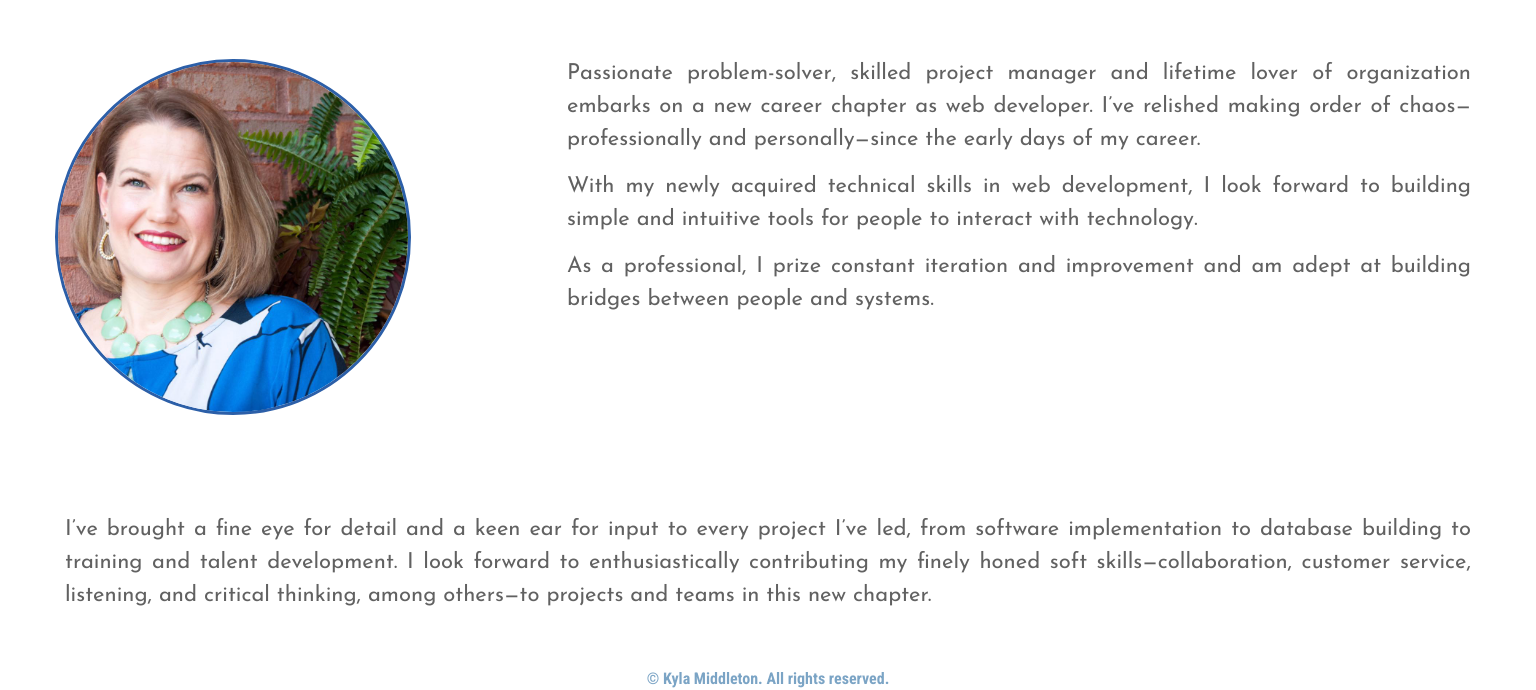
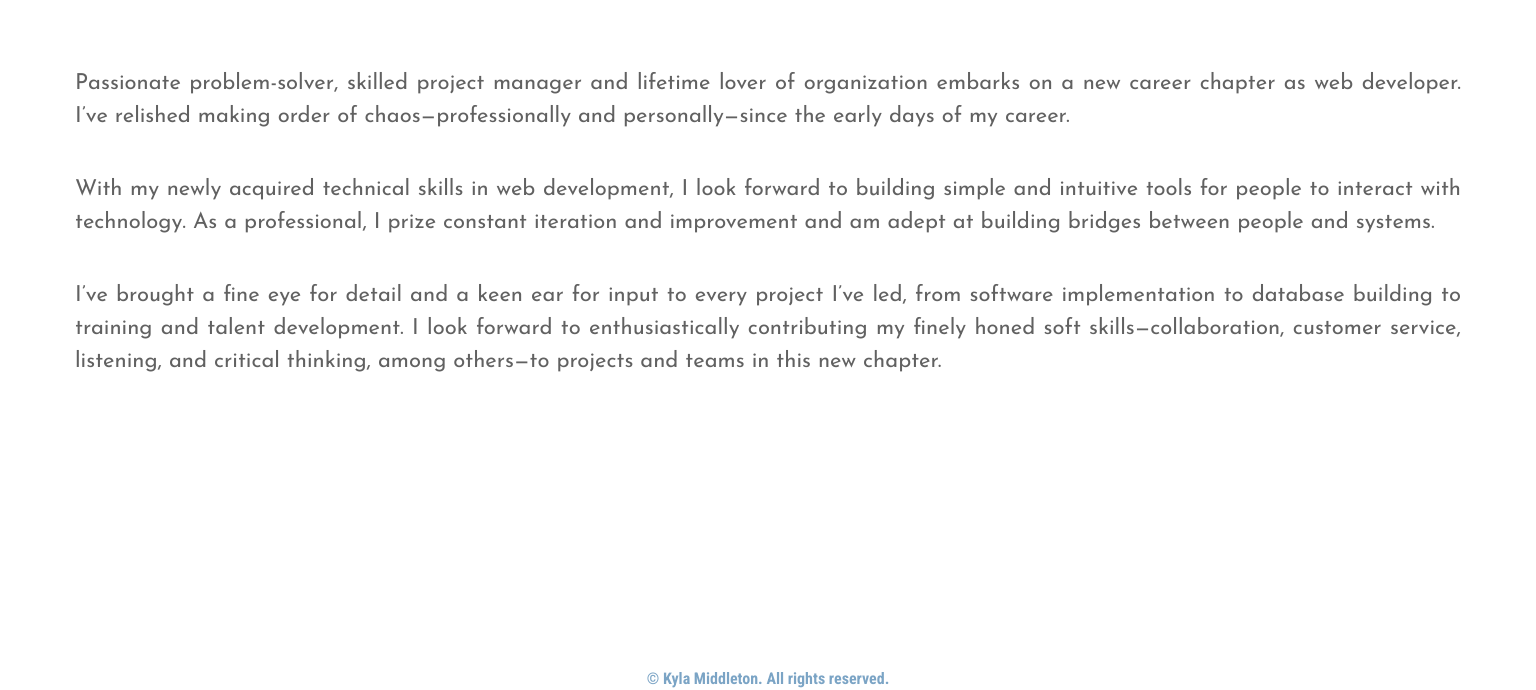
Before and after one commit to kymiddleton/kylamiddleton, a website: page about.html in a window 1536 px wide. Shown: the part 103-793 px from the top of the page. Drawn offline with Linux system fonts and the light colour scheme.

Commit message:
modified grid layout for about page

```diff
--- a/about.html
+++ b/about.html
@@ -37,16 +37,16 @@
         <div id="about">
             <div class="grid-container">
                 <div class="grid-item row1">
-                    <img src="./assets/Profile-Pic.jpg" alt="Profile Picture" class="ProfilePic" />
-                </div>
-                <div class="grid-item row2">
+                    <!-- <img src="./assets/Profile-Pic.jpg" alt="Profile Picture" class="ProfilePic" /> -->
                     <p> Passionate problem-solver, skilled project manager and lifetime lover of organization embarks
                         on a new career chapter as web developer. I’ve relished making order of chaos—professionally
                         and personally—since the early days of my career. </p>
-                    <p>With my newly acquired technical skills in web development, I look forward to building simple
-                        and intuitive tools for people to interact with technology.</p>
-                    <p>As a professional, I prize constant iteration and improvement and am adept at building bridges
-                       between people and systems.</p>
+                </div>
+                <div class="grid-item row2">
+                    <p> With my newly acquired technical skills in web development, I look forward to building simple
+                        and intuitive tools for people to interact with technology. As a professional, I prize constant
+                        iteration and improvement and am adept at building bridges
+                        between people and systems.</p>
                 </div>
                 <div class="grid-item row3">
                     <p> I’ve brought a fine eye for detail and a keen ear for input to
--- a/styles/about.css
+++ b/styles/about.css
@@ -75,18 +75,18 @@ a {
 
 .row1 {
     /* height: 193px; */
-    height: 124px;
+    /* height: 124px; */
 }
 
 .row2 {
     /* height: 160px; */
     /* height: 245px; */
-    height: 290px;
+    /* height: 290px; */
 }
 
 .row3 {
     /* height: 180px; */
-    height: 190px;
+    /* height: 190px; */
 }
 
 .row4 {
@@ -189,19 +189,19 @@ p {
     }
     /*===== END OF HEADER =====*/
 
-    .grid-container {
+    /* .grid-container {
         grid-gap: 15px;
-        /* grid-template-rows: repeat(6, 1fr); */
-        /* grid-template-columns: repeat(4, 1fr); */
+        grid-template-rows: repeat(6, 1fr);
+        grid-template-columns: repeat(4, 1fr);
         padding: 10px;
-    }
+    } */
 
-    .grid-item {
+    /* .grid-item {
         padding: 15px;
         font-size: 30px;
-    }
+    } */
 
-    .row1 {
+    /* .row1 {
         grid-column: 1 ;
         grid-row: 1 / span 2;
         height: 268px;
@@ -217,25 +217,26 @@ p {
         grid-column: 1 / span 4;
         grid-row: 2;
         height: 182px;
-    }
+    }  */
 
-    .row4 {
-        /* display: none; */
+    /* .row4 {
+        display: none;
         height: 5px;
-        /* padding-bottom: 40px; */
+        padding-bottom: 40px;
         margin-bottom: 40px;
-    }
+    } */
 
-    .ProfilePic {
+    /* .ProfilePic {
         display: block;
         height: 250px;
         width: 250px;
         margin: 10px 15px 10px 15px;
-    }
+    } */
 
     p {
         line-height: 1.3;
-        font-size: 19px;
+        /* font-size: 19px; */
+        font-size: 23px;
         padding: 10px 15px 10px 15px;
     }
     /*=== END OF GRID CONTAINER ===*/
@@ -287,47 +288,47 @@ p {
         grid-gap: 6px;
         overflow: auto;
         /* grid-template-rows: repeat(4, 1fr); */
-        grid-template-columns: repeat(3, 1fr);
-        padding: 15px;
+        /* grid-template-columns: repeat(3, 1fr); */
+        padding: 50px;
     }
 
-    .grid-item {
+    /* .grid-item {
         padding: 35px;
         font-size: 30px;
-    }
+    } */
 
-    .row1 {
+    /* .row1 {
         grid-column: 1 ;
         grid-row: 1 / span 2;
         height: 380px;
-    }
+    }  */
 
-    .row2 {
+    /* .row2 {
         grid-column: 2 / span 3;
         grid-row: 1 ;
         height: 380px;
         /* padding-top: 40px; */
-    }
+    /* } */
 
-    .row3 {
+    /* .row3 {
         grid-column: 1 / span 4;
         grid-row: 2;
         height: 120px;
-    }
+    }  */
 
-    .row4 {
+    /* .row4 {
         /* display: none; */
-        grid-column: 1 / span 4;
+        /* grid-column: 1 / span 4;
         grid-row: 3;
         height: 100px;
-        margin-bottom: 40px;
-    }
+        margin-bottom: 40px; */
+    /* } */
 
-    .ProfilePic {
+    /* .ProfilePic {
         height: 350px;
         width: 350px;
         margin: 9px 5px 9px 5px;
-    }
+    } */
 
     p {
         line-height: 1.5;
@@ -338,8 +339,8 @@ p {
 
     .bottom {
         font-family: 'Roboto Condensed', sans-serif;
-        border: rgba(2, 81, 144, 0.2);
-        border-top-style: solid;
+        /* border: rgba(2, 81, 144, 0.2);
+        border-top-style: solid; */
         display: grid;
         /* grid-template-rows: repeat(2, 1fr); */
         grid-template-columns: 1fr;
```
